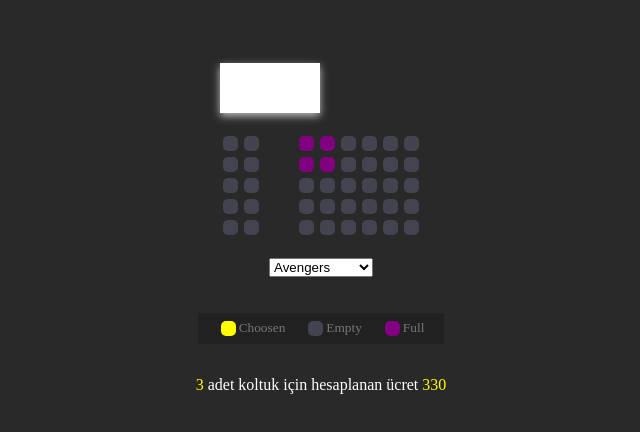
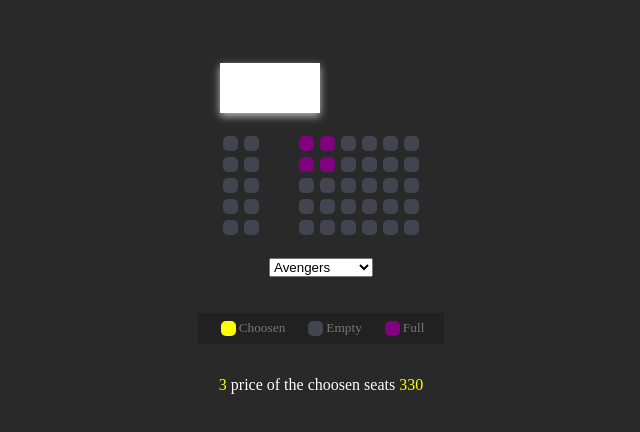
Before and after one commit to zeynepkrmc/cinemaTicketReservation, a plain HTML site: page index.html in a window 1280 px wide. Shown: the part 174-606 px from the top of the page, without its empty margins (319-959 px from the left). Drawn offline with Linux system fonts and the light colour scheme.

Commit message:
stylelink added

```diff
--- a/index.html
+++ b/index.html
@@ -88,7 +88,7 @@
     </ul>
 
     <p class="text">
-        <span id="count" >3</span> adet koltuk için hesaplanan ücret <span id="amount">330</span>
+        <span id="count">3</span> price of the choosen seats <span id="amount">330</span>
     </p>
     <script src="script.js"></script>
 </body>
```
